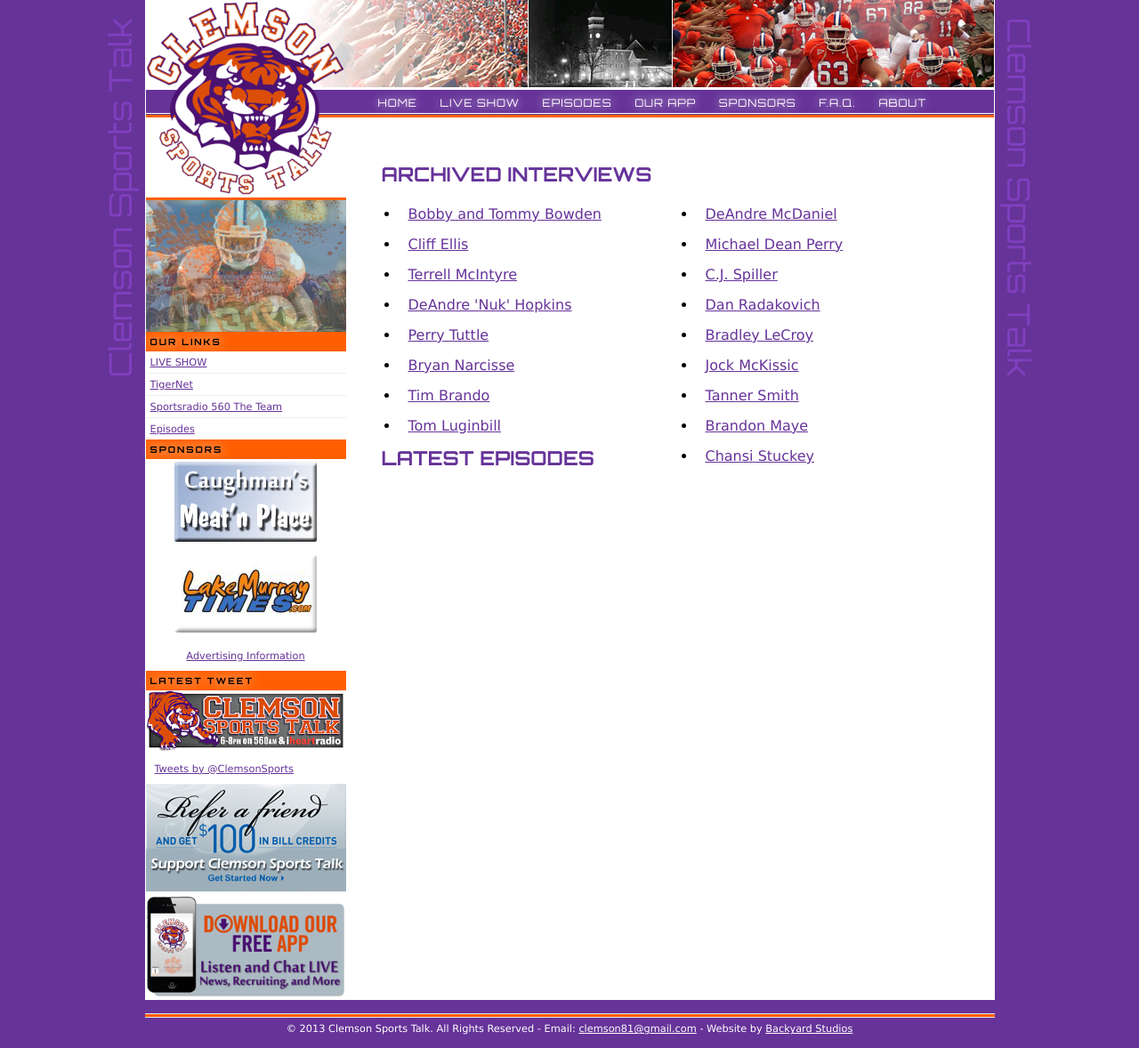
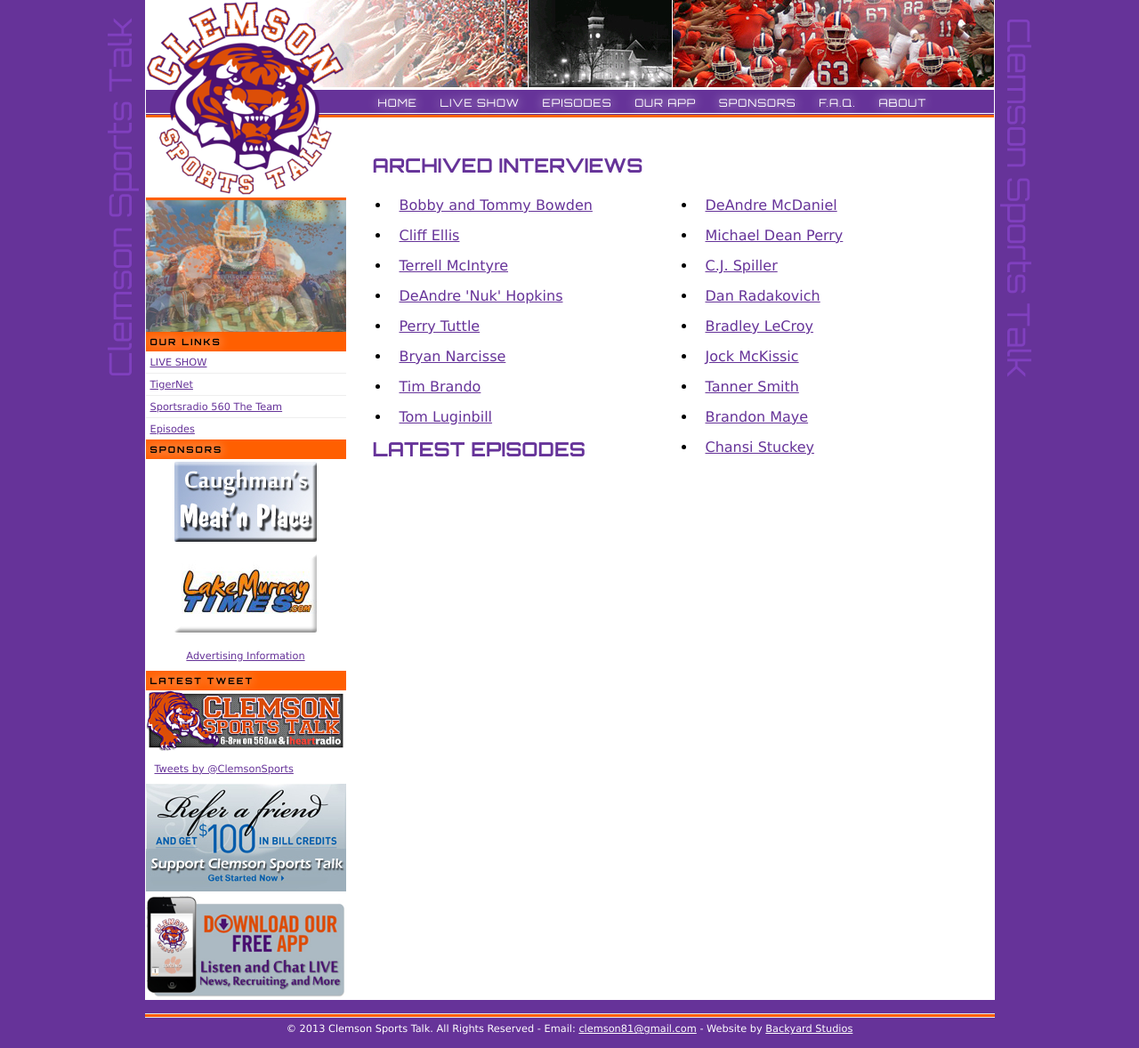
Before and after one commit to clemsonsportstalk/clemsonsportstalk, a Jekyll site: the page built from tnt/index.html, in a window 1280 px wide. Shown: the whole page at 89% size. Built offline with Jekyll 4.4.1, drawn with Linux system fonts in a browser that asks for light colours; nearby versions of some CDN libraries; Markdown is read by kramdown in place of the engine named in the settings; comment, search, counter and statistics services are not loaded.

Commit message:
Update index.html

```diff
--- a/tnt/index.html
+++ b/tnt/index.html
@@ -2,7 +2,7 @@
 layout: default
 ---
 
-<div class='pam'>
+<div class='line'>
 
     <article>
       <h3>Archived Interviews</h3>
@@ -102,7 +102,7 @@
 </ul>
 </div>
      </article>
-    <br>
+
      <article>
 
       <h3>Latest Episodes</h3>
```
